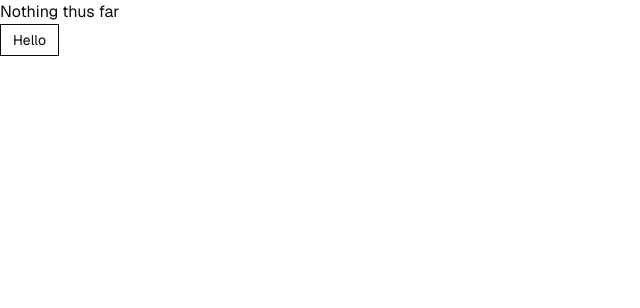
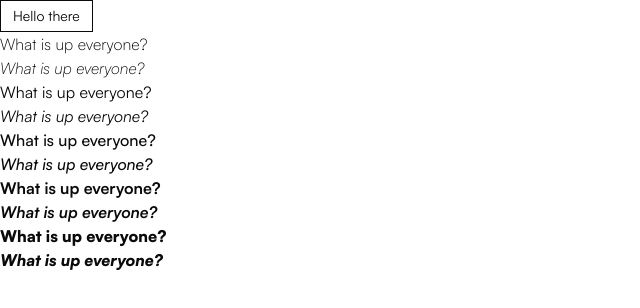
Before and after one commit to The-TechX-Society/website, a Next.js app: page /test in a window 1280 px wide. Shown: the top 308 px of the page, without its empty margins (0-640 px from the left). Built offline with nearby package versions, Linux system fonts and the light colour scheme.

Commit message:
[feature] imported Satoshi font

```diff
--- a/app/layout.tsx
+++ b/app/layout.tsx
@@ -1,7 +1,7 @@
 // builtin
 
 // external
-import { Geist } from "next/font/google";
+import localFont from "next/font/local";
 import type { Metadata } from "next";
 
 // internal
@@ -17,10 +17,17 @@ export const metadata: Metadata = {
 	description: "Man idk, it's like late and thinking is hard, so we'll get back to you",
 };
 
-const geistSans = Geist({
-    variable: "--font-geist-sans",
-    display: "swap",
-    subsets: ["latin"],
+const satoshi = localFont({
+	src: [
+		{
+			path: "./fonts/Satoshi-Variable.woff2",
+			style: "normal",
+		},
+		{
+			path: "./fonts/Satoshi-VariableItalic.woff2",
+			style: "italic",
+		},
+	],
 });
 
 export default function RootLayout({
@@ -30,10 +37,8 @@ export default function RootLayout({
 }>) {
 	return (
 		<html lang="en" suppressHydrationWarning>
-            <body className={`${geistSans.className} antialiased`}>
-                <div className="root">
-                    {children}
-                </div>
+			<body className={`${satoshi.className} antialiased`}>
+				<div className="root">{children}</div>
 			</body>
 		</html>
 	);
--- a/app/test/page.tsx
+++ b/app/test/page.tsx
@@ -5,14 +5,35 @@
 // internal
 import Button from "@/components/ui/button";
 
+export default function UITest() {
+	return (
+		<div>
+			<Button>Hello there</Button>
 
-export default function UITest() {
-    return (
-        <div>
-            Nothing thus far
-            <Button>
-                Hello
-            </Button>
-        </div>
-    )
+			<p style={{ fontWeight: 300 }}>What is up everyone?</p>
+			<p style={{ fontWeight: 300 }}>
+				<i>What is up everyone?</i>
+			</p>
+
+			<p style={{ fontWeight: 400 }}>What is up everyone?</p>
+			<p style={{ fontWeight: 400 }}>
+				<i>What is up everyone?</i>
+			</p>
+
+			<p style={{ fontWeight: 500 }}>What is up everyone?</p>
+			<p style={{ fontWeight: 500 }}>
+				<i>What is up everyone?</i>
+			</p>
+
+			<p style={{ fontWeight: 700 }}>What is up everyone?</p>
+			<p style={{ fontWeight: 700 }}>
+				<i>What is up everyone?</i>
+			</p>
+
+			<p style={{ fontWeight: 900 }}>What is up everyone?</p>
+			<p style={{ fontWeight: 900 }}>
+				<i>What is up everyone?</i>
+			</p>
+		</div>
+	);
 }
```
Also changed, not shown: components/ui/button/button.tsx (+8 -9 lines), app/(public)/auth/confirm/route.ts (renamed from app/auth/confirm/route.ts), app/(public)/auth/error/page.tsx (renamed from app/auth/error/page.tsx), app/(public)/auth/forgot-password/page.tsx (renamed from app/auth/forgot-password/page.tsx), app/(public)/auth/login/page.tsx (renamed from app/auth/login/page.tsx), app/(public)/auth/update-password/page.tsx (renamed from app/auth/update-password/page.tsx), app/fonts/Satoshi-Variable.woff2 (added), app/fonts/Satoshi-VariableItalic.woff2 (added), app/globals.css (indentation only), components/ui/button/button.css (indentation only), components/ui/button/index.tsx (line endings or trailing spaces), lib/config/routes.ts (indentation only). Lines whose indentation alone changed are shown as unchanged.
